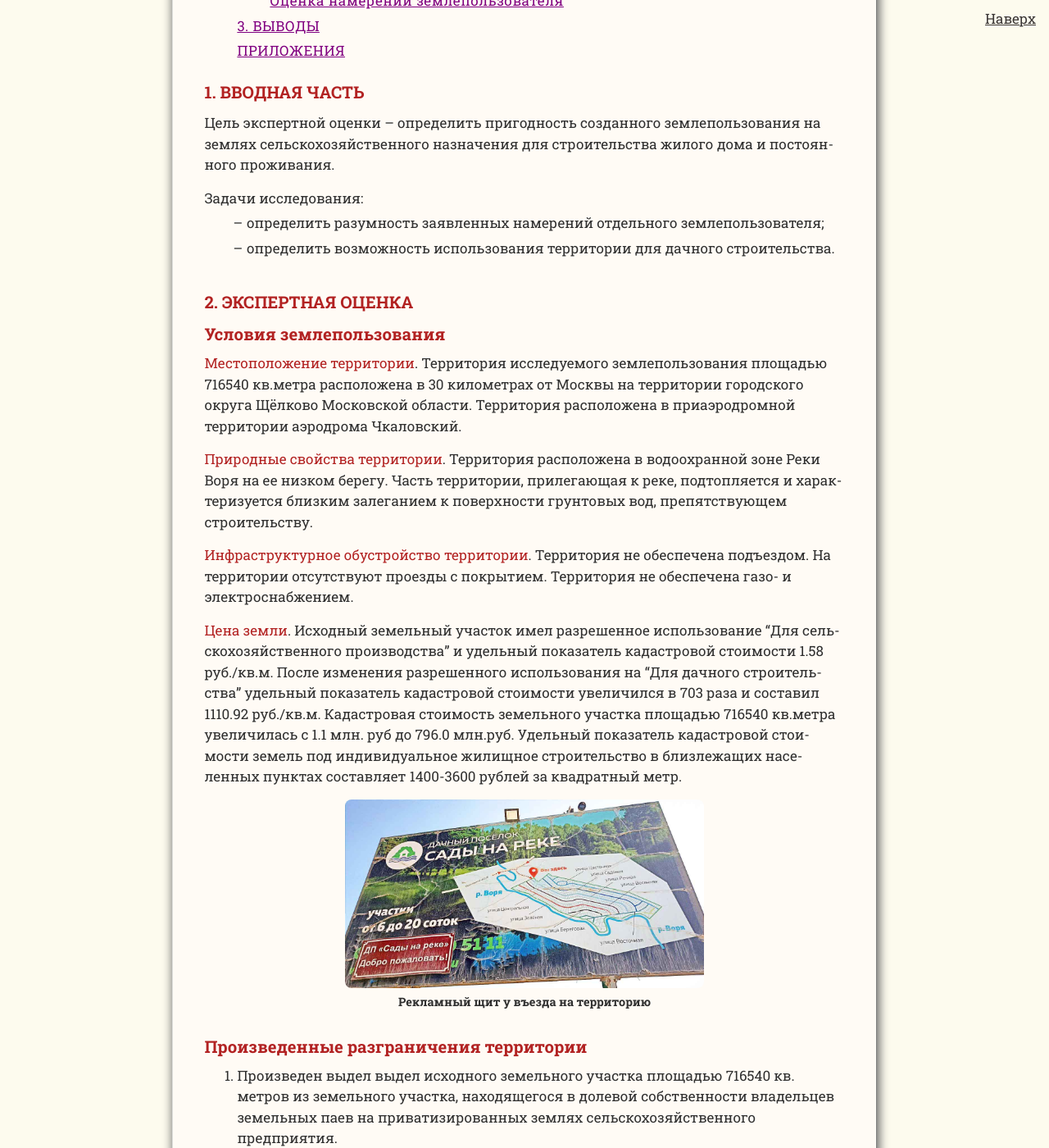
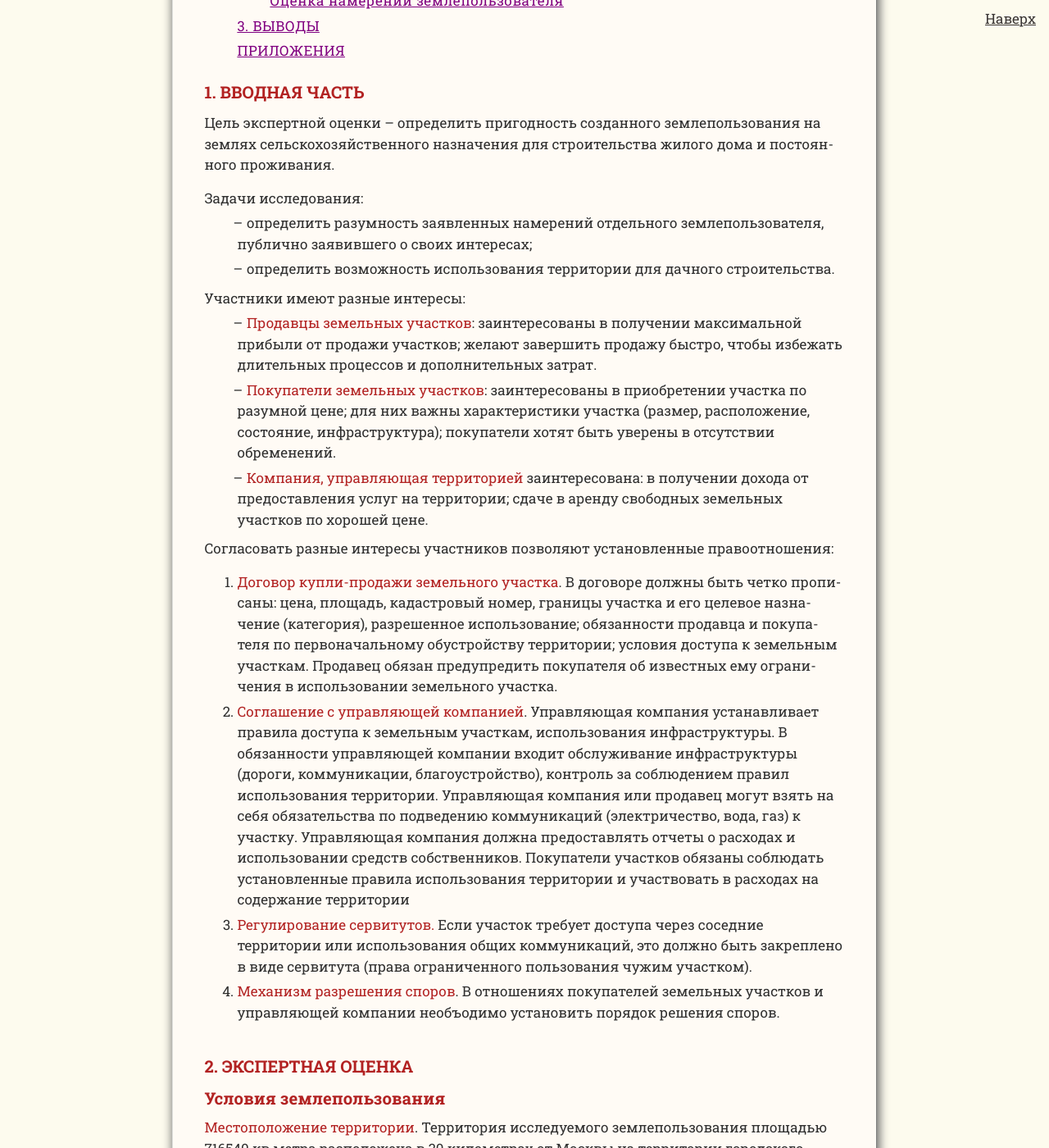
Before and after one commit to SergSi/land-use-art, a Jekyll site: the page built from _posts/2025-02-15-concluzion.md, in a window 1280 px wide and 1400 px high, scrolled down 573 px. Shown: the whole window at 82% size. Built offline with Jekyll 4.4.1, drawn with Linux system fonts in a browser that asks for light colours; some web fonts are replaced.

Commit message:
Update 2025-02-15-concluzion.md

```diff
--- a/_posts/2025-02-15-concluzion.md
+++ b/_posts/2025-02-15-concluzion.md
@@ -10,8 +10,23 @@ class: expert
 
 Задачи исследования:
 
-- определить разумность заявленных намерений отдельного землепользователя;
+- определить разумность заявленных намерений отдельного землепользователя, публично заявившего о своих интересах;
 - определить возможность использования территории для дачного строительства.
+
+Участники имеют разные интересы:
+
+- **Продавцы земельных участков**: заинтересованы в получении максимальной прибыли от продажи участков; желают завершить продажу быстро, чтобы избежать длительных процессов и дополнительных затрат.
+- **Покупатели земельных участков**: заинтересованы в приобретении участка по разумной цене; для них важны характеристики участка (размер, расположение, состояние, инфраструктура); покупатели хотят быть уверены в отсутствии обременений.
+- **Компания, управляющая территорией** заинтересована: в получении дохода от предоставления услуг на территории; сдаче в  аренду свободных земельных участков по хорошей цене.
+
+Согласовать разные интересы участников позволяют установленные правоотношения:
+
+1. **Договор купли-продажи земельного участка**. В договоре должны быть четко прописаны: цена, площадь, кадастровый номер, границы участка и его целевое назначение (категория), разрешенное использование; обязанности продавца и покупателя по первоначальному обустройству территории; условия доступа к земельным участкам. Продавец обязан предупредить покупателя об известных ему ограничения в использовании земельного участка.
+
+2. **Соглашение с управляющей компанией**. Управляющая компания устанавливает правила доступа к земельным участкам, использования инфраструктуры. В обязанности управляющей компании входит обслуживание инфраструктуры (дороги, коммуникации, благоустройство), контроль за соблюдением правил использования территории. Управляющая компания или продавец могут взять на себя обязательства по подведению коммуникаций (электричество, вода, газ) к участку. Управляющая компания должна предоставлять отчеты о расходах и использовании средств собственников. Покупатели участков обязаны соблюдать установленные правила использования территории и участвовать в расходах на содержание территории
+
+3. **Регулирование  сервитутов.** Если участок требует доступа через соседние территории или использования общих коммуникаций, это должно быть закреплено в виде сервитута (права ограниченного пользования чужим участком).
+4. **Механизм разрешения споров**. В отношениях покупателей земельных участков и управляющей компании необъодимо установить порядок решения споров.
 
 # 2\. ЭКСПЕРТНАЯ ОЦЕНКА
 
```
